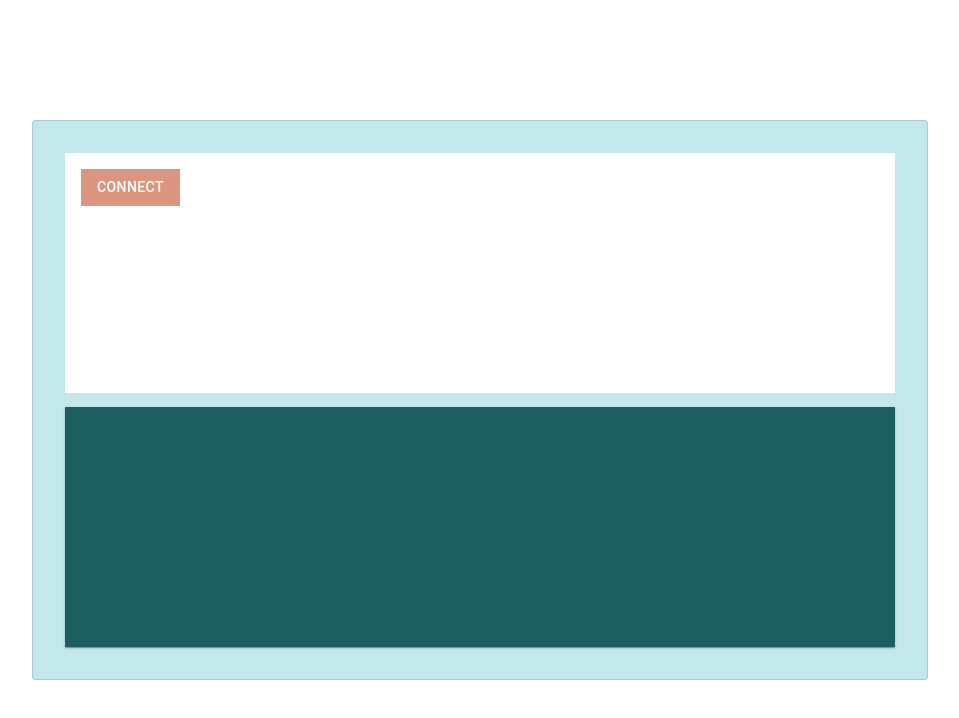
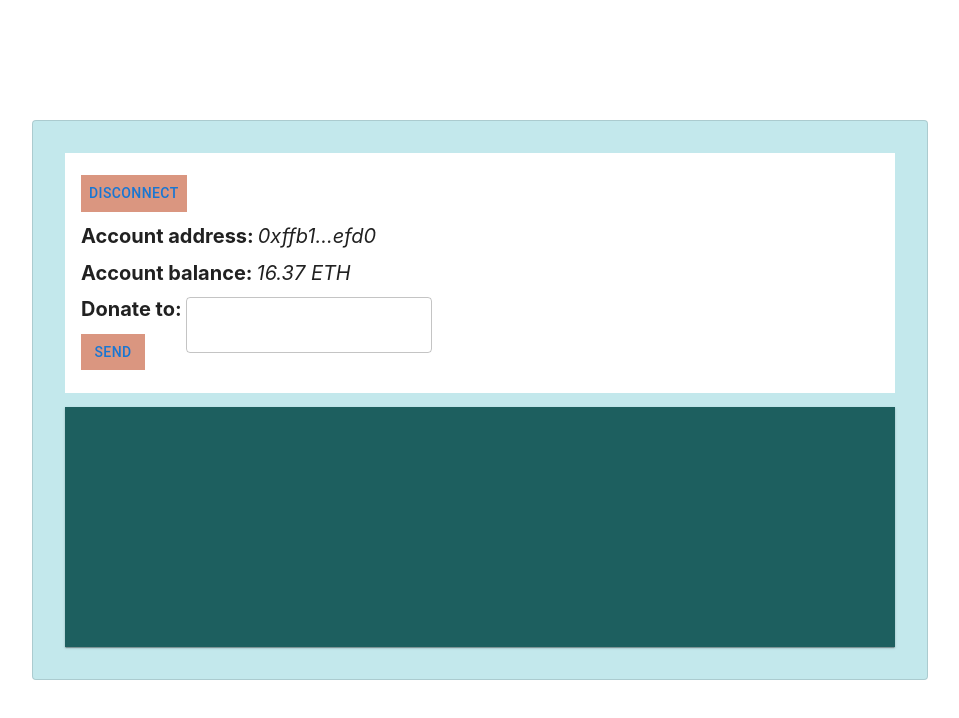
Before and after one commit to 0fprod/web3-demo, a Next.js app: page / in a window 1280 px wide. Shown: the top 718 px of the page, without its empty margins (160-1119 px from the left). Built offline with nearby package versions, Linux system fonts and the light colour scheme.

Commit message:
:sparkles: implement form

```diff
--- a/src/components/Display/Display.styled.ts
+++ b/src/components/Display/Display.styled.ts
@@ -1,8 +1,21 @@
-import { Card, styled } from "@mui/material";
+import { Button, Card, styled } from "@mui/material";
 
 export const StyledDisplay = styled(Card)`
     height: 48.5%;
     padding: 1rem;
     border-radius: 0;
     box-shadow:none;
+    display: flex;
+    justify-content: center;
+    align-items: center;
 `
+
+export const StyledButton = styled(Button)`
+    background-color: rgb(218, 150, 128);
+    border-radius: 0;
+    box-shadow: none;
+    &:hover {
+        background-color: #c18272;
+        box-shadow: none;
+    }
+`
--- a/src/components/Display/Display.tsx
+++ b/src/components/Display/Display.tsx
@@ -1,6 +1,7 @@
 import styled from "@emotion/styled";
 import { Button } from "@mui/material"
 import { StyledDisplay } from "./Display.styled";
+import { Form } from './Form/Form'
 
 const StyledButton = styled(Button)`
     background-color: rgb(218, 150, 128);
@@ -13,6 +14,8 @@ const StyledButton = styled(Button)`
 `
 
 export const Display: React.FC = () => {
-    return <StyledDisplay><StyledButton variant="contained">Connect</StyledButton>
+    return <StyledDisplay>
+        {/* <StyledButton variant="contained">Connect</StyledButton> */}
+        <Form />
     </StyledDisplay>
 }
--- /dev/null
+++ b/src/components/Display/Form/Field/Field.styled.ts
@@ -0,0 +1,10 @@
+import styled from "@emotion/styled";
+
+export const StyledStrong = styled.strong`
+    margin-right: 0.25rem;
+`
+
+export const FieldWrapper = styled.div`
+    display: flex;
+    align-items: center;
+`
--- /dev/null
+++ b/src/components/Display/Form/Field/Field.tsx
@@ -0,0 +1,12 @@
+import React from "react";
+import { FieldWrapper, StyledStrong } from "./Field.styled";
+
+interface Props {
+    label: string;
+    children: React.ReactNode
+}
+export const Field: React.FC<Props> = ({ label, children }: Props) => {
+    return <FieldWrapper>
+        <StyledStrong>{label}:</StyledStrong><em>{children}</em>
+    </FieldWrapper>
+}
--- /dev/null
+++ b/src/components/Display/Form/Form.styled.ts
@@ -0,0 +1,16 @@
+import styled from "@emotion/styled";
+import { TextField } from "@mui/material";
+
+export const StyledForm = styled.form`
+    width: 100%;
+    height: 100%;
+    display: flex;
+    flex-direction: column;
+    align-items: flex-start;
+    justify-content: space-around;
+    font-size: 1.25rem;
+`
+
+export const StyledTextField = styled(TextField)`
+    height: 0.5rem;
+`
--- /dev/null
+++ b/src/components/Display/Form/Form.tsx
@@ -0,0 +1,21 @@
+import { StyledButton } from "../Display.styled"
+import { Field } from "./Field/Field"
+import { StyledForm, StyledTextField } from "./Form.styled"
+
+export const Form: React.FC = () => {
+    return <StyledForm>
+        <StyledButton> Disconnect </StyledButton>
+        <Field label="Account address">
+            0xffb1...efd0
+        </Field>
+        <Field label="Account balance">
+            16.37 ETH
+        </Field>
+        <Field label="Donate to">
+            <StyledTextField />
+        </Field>
+        <div>
+            <StyledButton> Send </StyledButton>
+        </div>
+    </StyledForm>
+}
```
